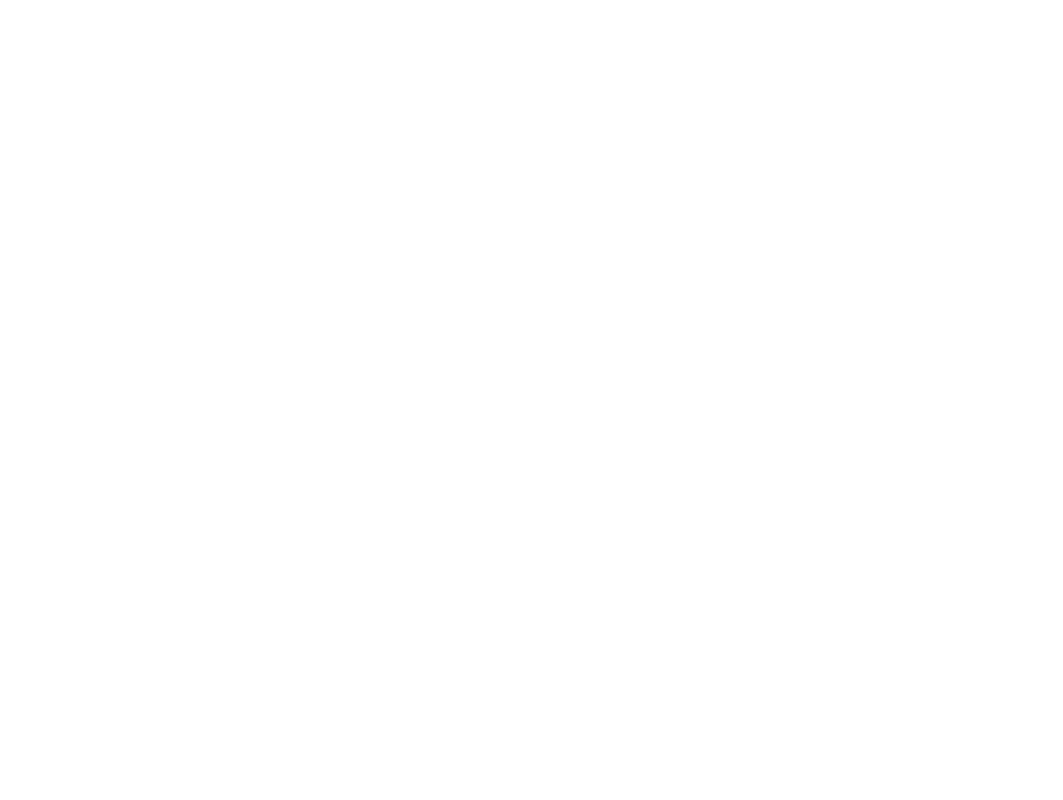
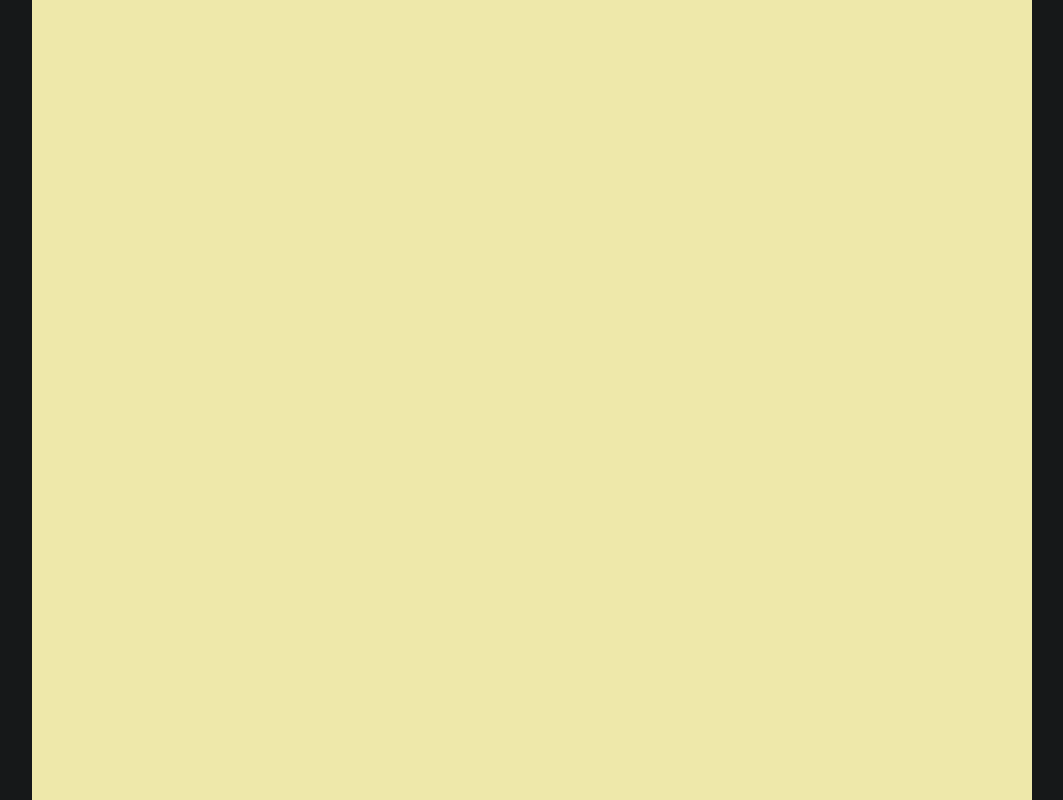
Before and after one commit to joangavelan/anonymous-chat, a React (Create React App) app: page / in a window 1280 px wide. Shown: the whole page, without its empty margins (108-1171 px from the left). Built offline with nearby package versions, Linux system fonts and the light colour scheme.

Commit message:
initial App component setup

```diff
--- a/src/App.js
+++ b/src/App.js
@@ -1,10 +1,25 @@
 import React from 'react'
+import styled from 'styled-components'
+import GlobalStyles from './styles/GlobalStyles'
+import theme from './styles/theme'
+const { colors } = theme;
+
+const Container = styled.div`
+  max-width: 100rem;
+  margin: 0 auto;
+  padding: 3rem;
+  min-height: 100vh;
+  background-color: palegoldenrod;
+`
 
 const App = () => {
   return (
-    <div>
+    <Container>
+      <GlobalStyles />
 
-    </div>
+
+
+    </Container>
   )
 }
 
```
